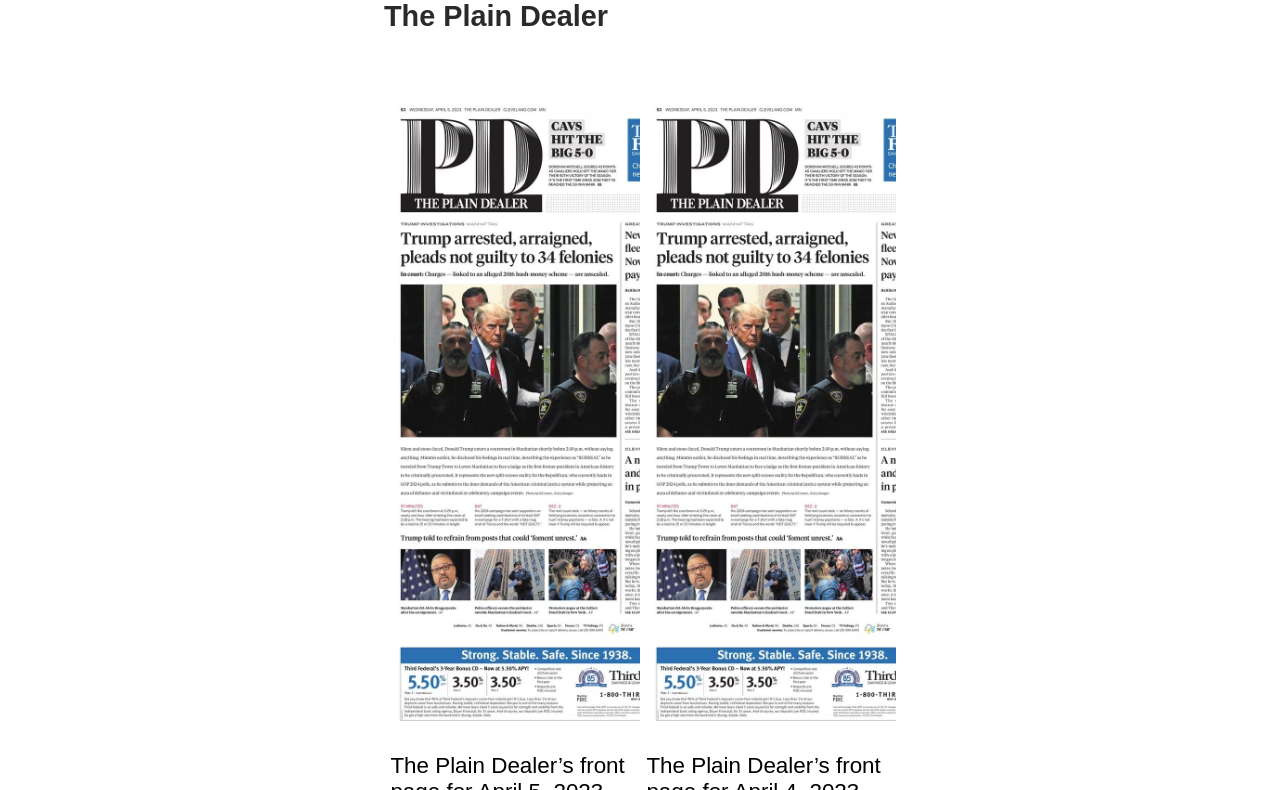
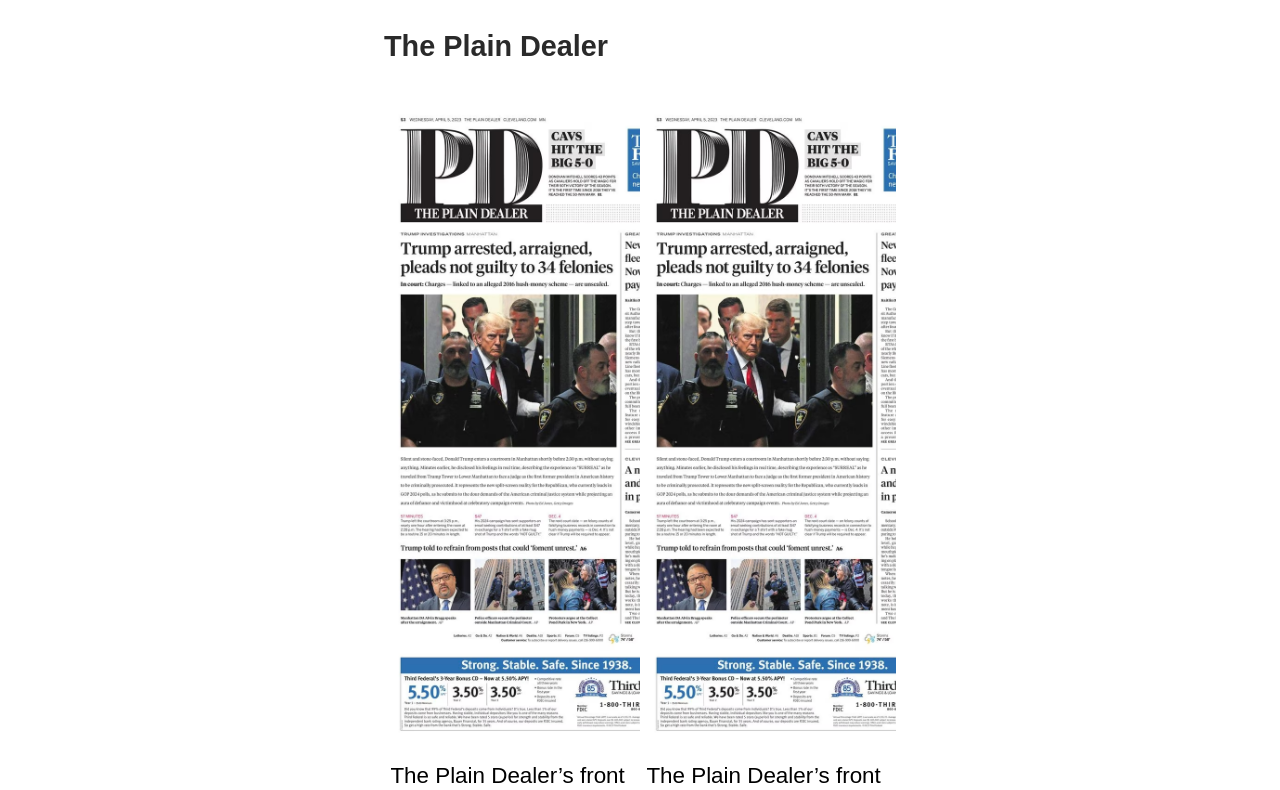
Before and after one commit to Albe-00/Alberto_Pucci, a plain HTML site: page index.html in a window 1280 px wide. Shown: the part 65-855 px from the top of the page. Drawn offline with Linux system fonts and the light colour scheme.

Commit message:
1 commit

```diff
--- a/index.html
+++ b/index.html
@@ -324,7 +324,7 @@
         </header>
         <section class="contenuto">
             <div class="first_row">
-                <div class="space_between" style="width: 100%; padding-bottom: 50px;"><span style="font-size: 1.8em; font-weight: bold; color: #2A2A2A;">The Plain Dealer</span></div>
+                <div class="space_between" style="width: 100%; padding: 30px 30px;"><span style="font-size: 1.8em; font-weight: bold; color: #2A2A2A;">The Plain Dealer</span></div>
                 <div class="contenitore_doppio">
                     <div class="top_image">
                         <div class="big_image" style="background-image: url('img/top_left.avif');"></div>
```
